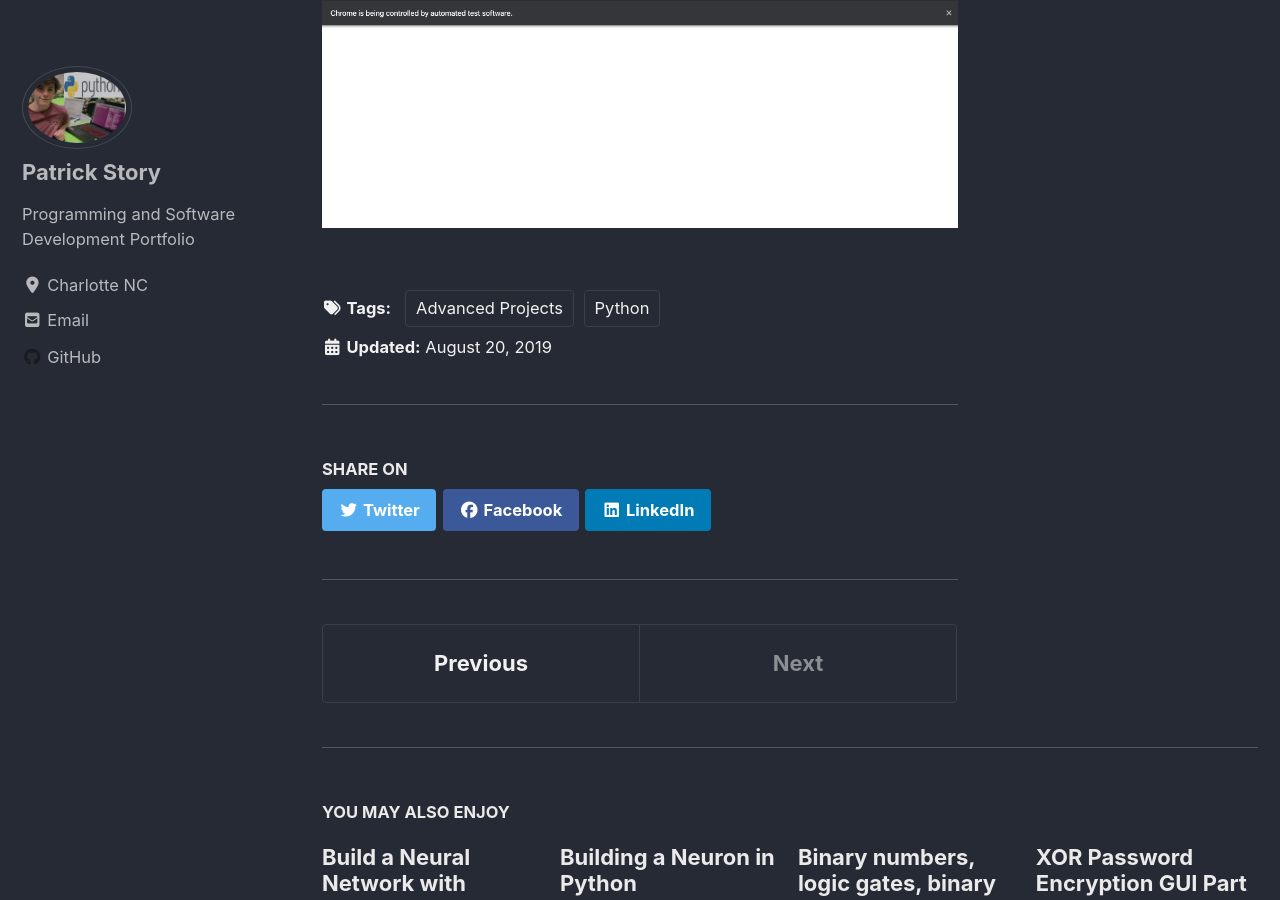
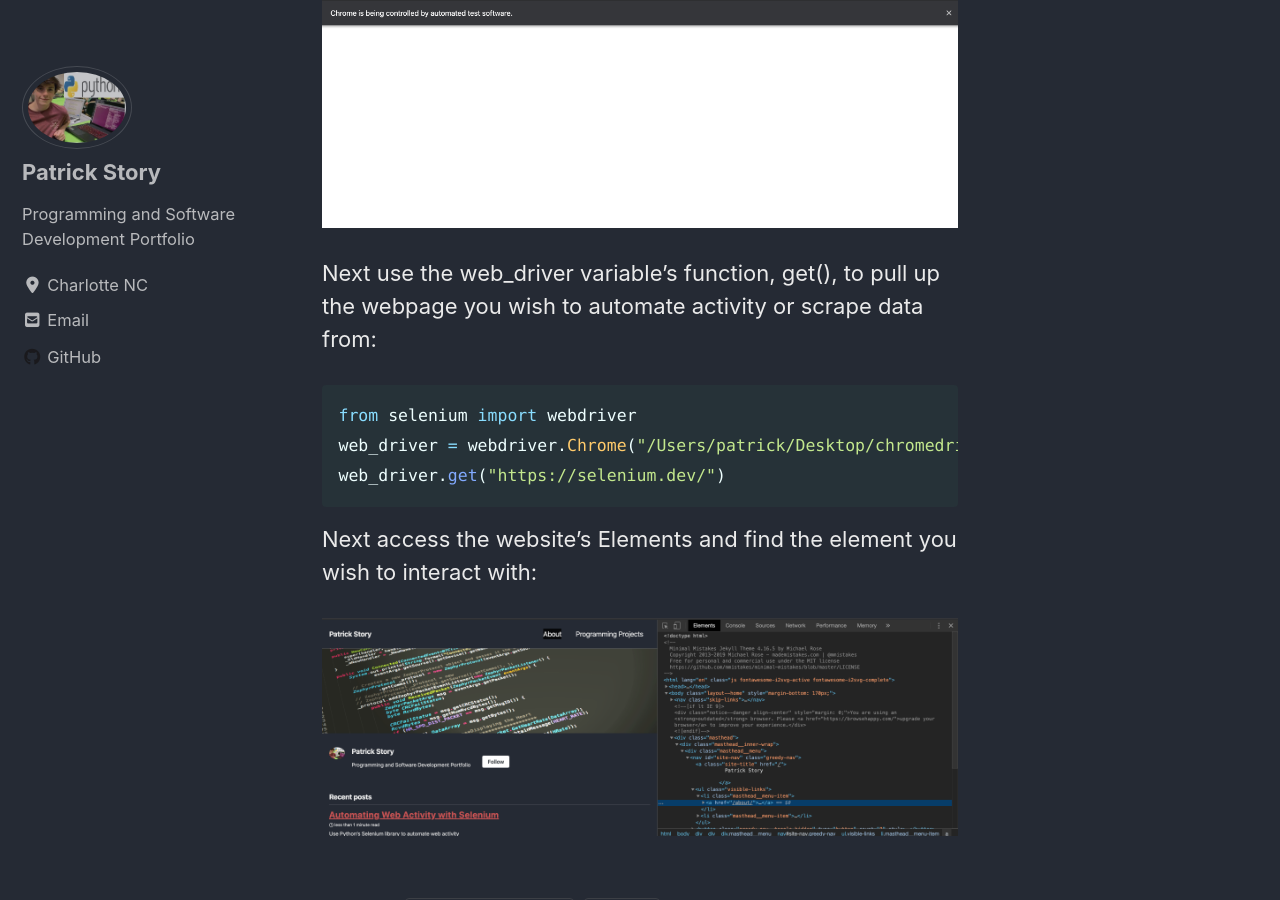
Before and after one commit to Patchyst/Patchyst.github.io, a Jekyll site: the page built from _posts/2020-11-1-selenium.md, in a window 1280 px wide and 900 px high, scrolled down 1947 px. Built offline with Jekyll 4.4.1, drawn with Linux system fonts in a browser that asks for light colours; cached includes are drawn as plain includes; nearby versions of some CDN libraries; some of the changed text lies outside the part shown.

Commit message:
Updating Selenium Project

````diff
--- a/_posts/2020-11-1-selenium.md
+++ b/_posts/2020-11-1-selenium.md
@@ -25,3 +25,14 @@ web_driver = webdriver.Chrome(r"C:\Users\pteds\Desktop\Selenium\chromedriver.exe
 Running the code so far should produce a blank page with a banner notifying you that chrome is being controlled by automated test software:
 
 ![WEBDRIVER-EX1](/images/chromdriver.png){:class="img-responsive"}
+
+Next use the web_driver variable's function, get(), to pull up the webpage you wish to automate activity or scrape data from:
+
+```python
+from selenium import webdriver
+web_driver = webdriver.Chrome("/Users/patrick/Desktop/chromedriver")
+web_driver.get("https://selenium.dev/")
+```
+Next access the website's Elements and find the element you wish to interact with:
+
+ ![WEBDRIVER-EX1](/images/webdriver2.png){:class="img-responsive"}
````
Also changed, not shown: images/webdriver2.png (added).
